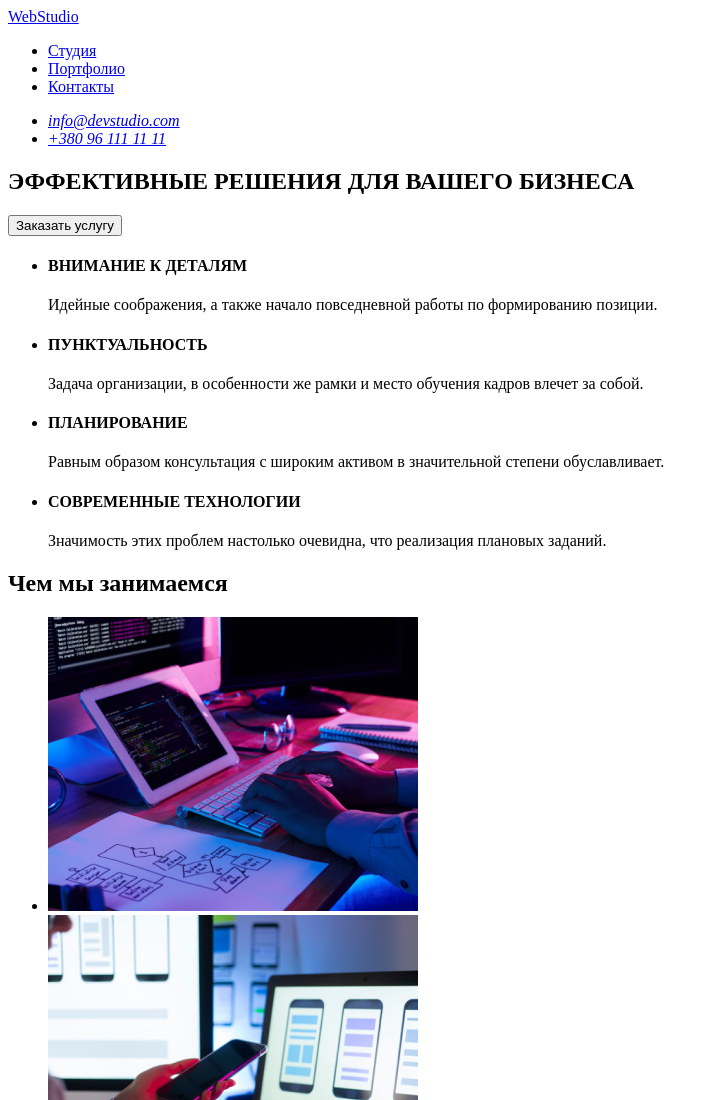
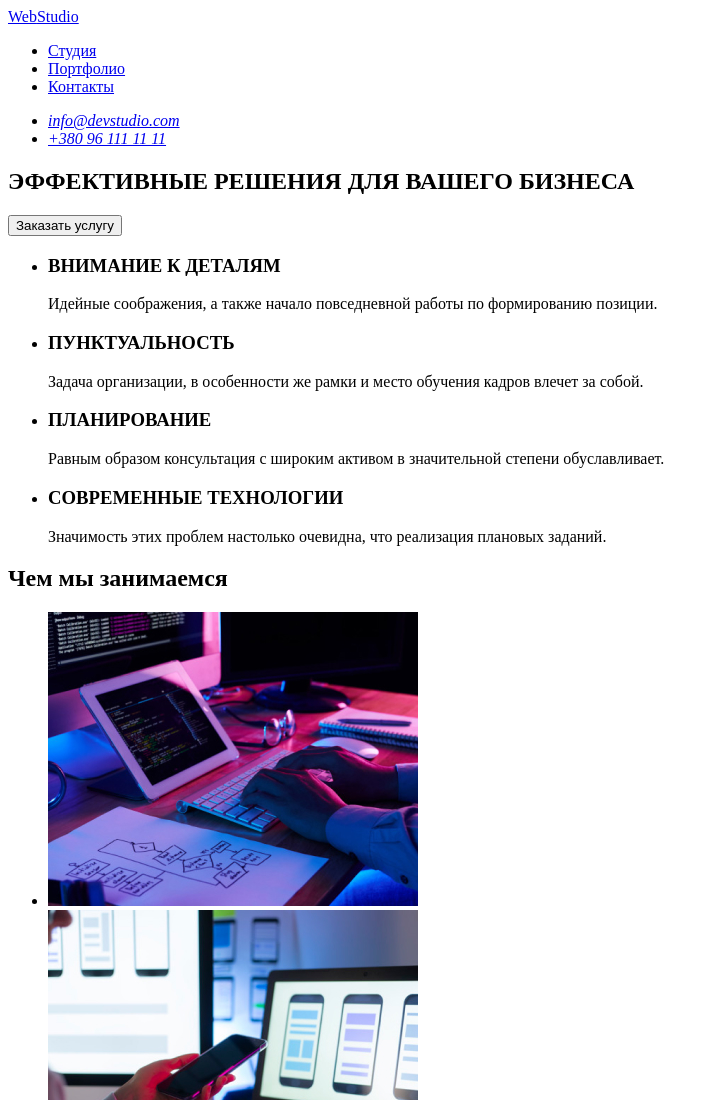
Before and after one commit to Olga-94/goit-markup-hw-01, a plain HTML site: page index.html in a window 1280 px wide. Shown: the top 1100 px of the page, without its empty margins (0-719 px from the left). Drawn offline with Linux system fonts and the light colour scheme.

Commit message:
делает поправки

```diff
--- a/index.html
+++ b/index.html
@@ -1,5 +1,4 @@
-<! DOCTYPE html>
-<html lang="en">
+<!DOCTYPE html><html lang="en">
 <head>
     <meta charset="UTF-8">
     <title>Webstudio</title>
@@ -28,19 +27,19 @@
          <section> <!--main title-->
              <h1>ЭФФЕКТИВНЫЕ РЕШЕНИЯ ДЛЯ ВАШЕГО БИЗНЕСА</h1>
             <div><!--button-->
-             <button><a href="Заказать услугу"></a> Заказать услугу</a></button>
+             <button>Заказать услугу</button>
             </div>
          </section>
 
              <section> <!--characteristics-->
                           <ul>
-                            <li><h4>ВНИМАНИЕ К ДЕТАЛЯМ</h4>
+                            <li><h3>ВНИМАНИЕ К ДЕТАЛЯМ</h3>
                             <p>Идейные соображения, а также начало повседневной работы по формированию позиции.</p></li>
-                         <li><h4>ПУНКТУАЛЬНОСТЬ</h4>
+                         <li><h3>ПУНКТУАЛЬНОСТЬ</h3>
                             <p>Задача организации, в особенности же рамки и место обучения кадров влечет за собой.</p></li>
-                          <li><h4>ПЛАНИРОВАНИЕ</h4>
+                          <li><h3>ПЛАНИРОВАНИЕ</h3>
                             <p>Равным образом консультация с широким активом в значительной степени обуславливает. </p> </li>
-                         <li><h4>СОВРЕМЕННЫЕ ТЕХНОЛОГИИ</h4>
+                         <li><h3>СОВРЕМЕННЫЕ ТЕХНОЛОГИИ</h3>
                             <p>Значимость этих проблем настолько очевидна, что реализация плановых заданий.</p></li>
                           </ul>
              </section>
@@ -49,7 +48,7 @@
                         <ul>
                             <li><img src="./images/photo1.jpg" alt="photo1" width="370" height="294"/></li>
                             <li><img src="./images/photo2.jpg" alt="photo2" width="370" height="294"/></li>
-                            <li><img src="./images/photo3.jpg" alt="photo3" width="370"height="294"/></li>
+                            <li><img src="./images/photo3.jpg" alt="photo3" width="370" height="294"/></li>
                         </ul>
                     </section>
 
```
